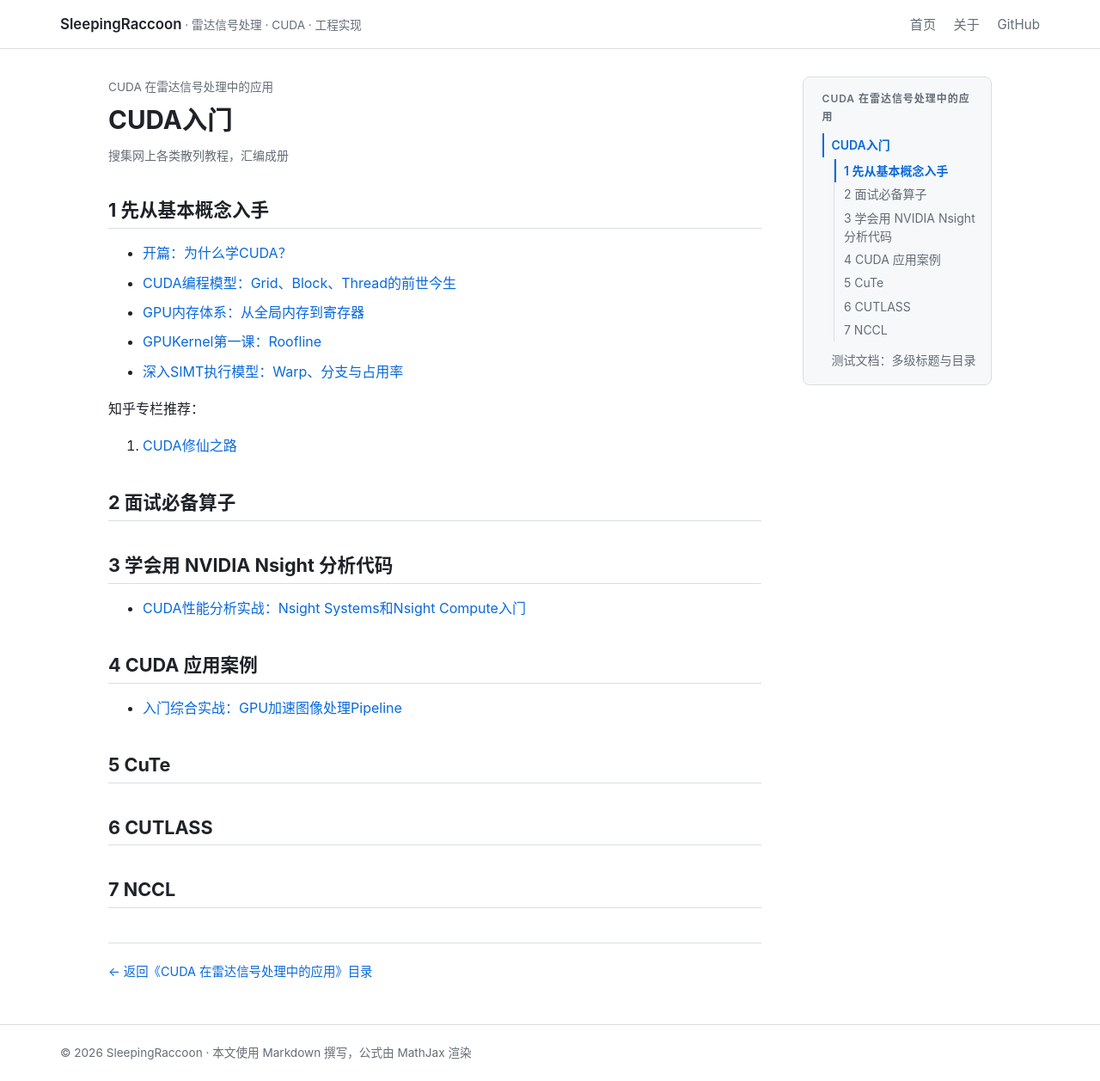
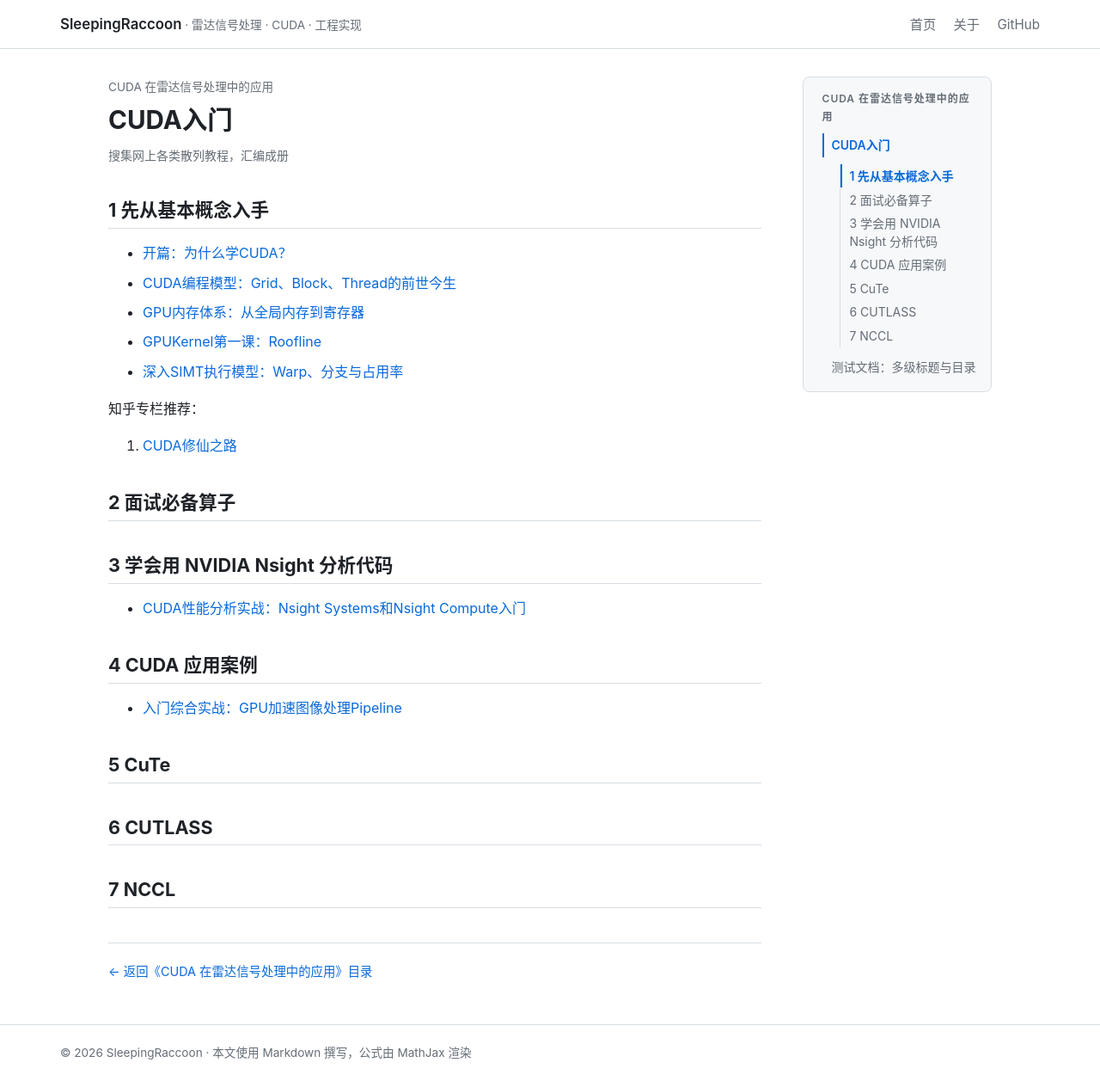
Before and after one commit to SleepingRaccoon/SleepingRaccoon.github.io, a Jekyll site: the page built from _cuda/01_CUDA教程合集.md, in a window 1280 px wide and 1257 px high. Shown: the whole window at 86% size. Built offline with Jekyll 4.4.1, drawn with Linux system fonts in a browser that asks for light colours.

Commit message:
style(toc): 章节列表再往右缩到 1.25rem、与篇目标题拉开 0.5rem 间距

```diff
--- a/assets/css/site.css
+++ b/assets/css/site.css
@@ -620,7 +620,7 @@ main.wrap {
 
 .book-item .toc-list {
   /* 当前篇的章节列表：原来只缩进 0.15rem，几乎和篇目标题齐平，看不出层级 */
-  margin: 0.1rem 0 0.5rem 0.85rem;
+  margin: 0.5rem 0 0.6rem 1.25rem;
   border-left: 1px solid var(--border);
 }
 
```
